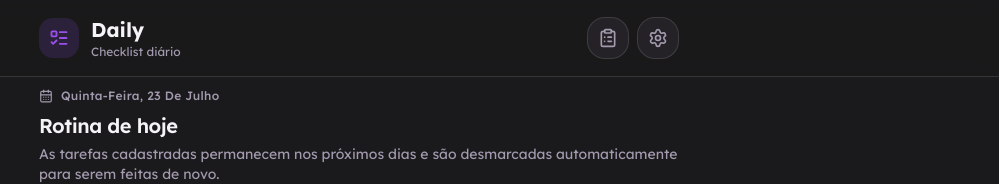
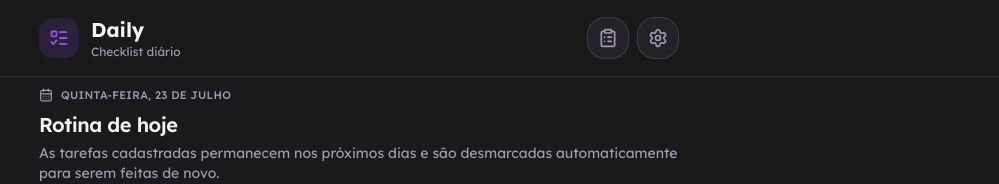
Before and after one commit to glhrmoura/daily, a React (Vite) app: page / in a window 1280 px wide. Shown: the top 184 px of the page, without its empty margins (281-1280 px from the left). Built offline with nearby package versions, Linux system fonts and the light colour scheme.

Commit message:
style: make home date label smaller and uppercase

```diff
--- a/src/routes/index.tsx
+++ b/src/routes/index.tsx
@@ -60,9 +60,7 @@ function Index() {
   return (
     <div
       className={`min-h-dvh bg-background ${
-        total > 0
-          ? 'pb-[calc(8rem+env(safe-area-inset-bottom,0px))] sm:pb-10'
-          : 'pb-24 sm:pb-10'
+        total > 0 ? 'pb-[calc(8rem+env(safe-area-inset-bottom,0px))] sm:pb-10' : 'pb-24 sm:pb-10'
       }`}
     >
       <Header />
@@ -70,11 +68,9 @@ function Index() {
         <header>
           <div className="flex items-center gap-2 text-xs font-medium tracking-wide text-muted-foreground">
             <CalendarDays className="h-3.5 w-3.5" />
-            <span className="capitalize">{today}</span>
+            <span className="uppercase text-[11px]">{today}</span>
           </div>
-          <h2 className="mt-2 text-xl font-semibold tracking-tight">
-            {t('home.title')}
-          </h2>
+          <h2 className="mt-2 text-xl font-semibold tracking-tight">{t('home.title')}</h2>
           <p className="mt-1 text-sm text-muted-foreground">{t('home.description')}</p>
         </header>
 
@@ -200,9 +196,7 @@ function Index() {
       <ConfirmDialog
         open={!!toDelete}
         title={t('home.deleteTitle')}
-        description={
-          toDelete ? t('home.deleteDescription', { name: toDelete.name }) : undefined
-        }
+        description={toDelete ? t('home.deleteDescription', { name: toDelete.name }) : undefined}
         confirmLabel={t('home.deleteConfirm')}
         onCancel={() => setToDelete(null)}
         onConfirm={() => {
```
